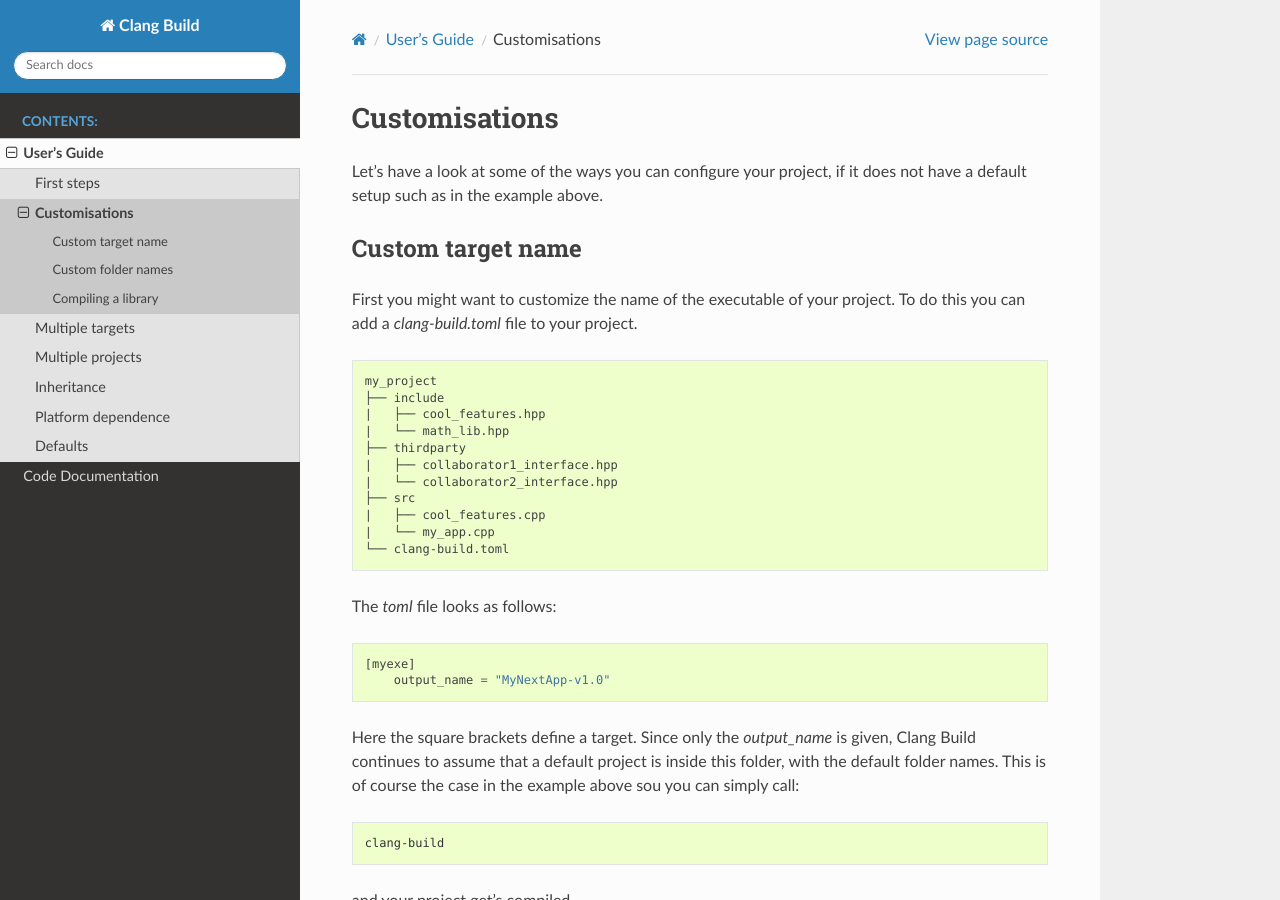
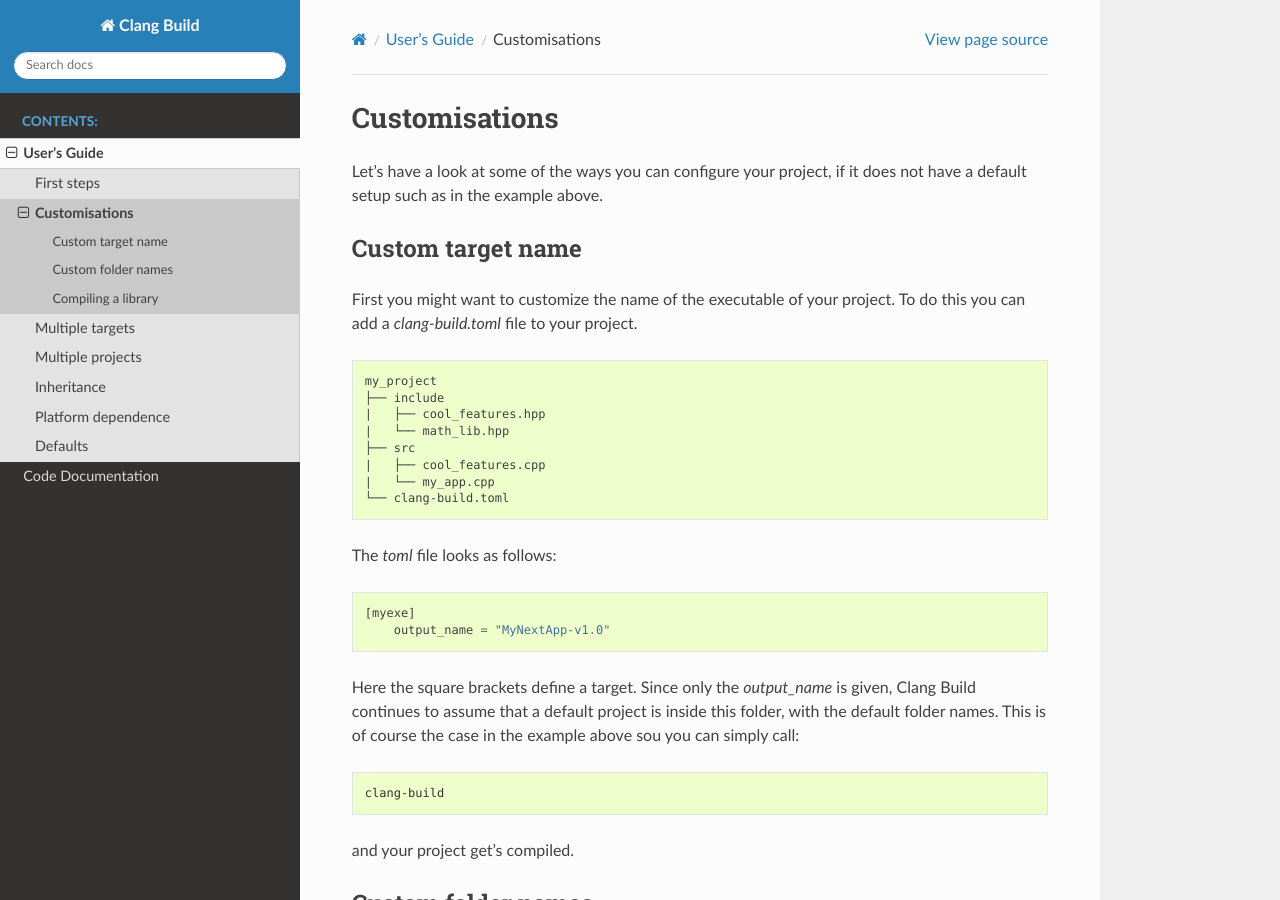
Before and after one commit to Trick-17/clang-build, a Sphinx documentation site: the page built from docs/user_guide/customisations.rst, in a window 1280 px wide and 900 px high. Built offline with Sphinx 7.4.7 and the Read the Docs theme 2.0.0, drawn with Linux system fonts in a browser that asks for light colours.

Commit message:
Removed "thirdparty" folder from trees in docs.

```diff
--- a/docs/user_guide/customisations.rst
+++ b/docs/user_guide/customisations.rst
@@ -16,9 +16,6 @@
     ├── include
     |   ├── cool_features.hpp
     |   └── math_lib.hpp
-    ├── thirdparty
-    |   ├── collaborator1_interface.hpp
-    |   └── collaborator2_interface.hpp
     ├── src
     |   ├── cool_features.cpp
     |   └── my_app.cpp
--- a/docs/user_guide/first_steps.rst
+++ b/docs/user_guide/first_steps.rst
@@ -30,9 +30,6 @@
     ├── include
     |   ├── cool_features.hpp
     |   └── math_lib.hpp
-    ├── thirdparty
-    |   ├── collaborator1_interface.hpp
-    |   └── collaborator2_interface.hpp
     └── src
         ├── cool_features.cpp
         └── my_app.cpp
--- a/docs/user_guide/multiple_targets.rst
+++ b/docs/user_guide/multiple_targets.rst
@@ -54,6 +54,7 @@
 
 External GitHub target
 ----------------------
+
 Maybe you have a dependency on an external library on GitHub like Eigen. In this case we can use Clang Build's
 feature to automatically download the library for you. If this is your folder structure:
 
@@ -63,9 +64,6 @@
     ├── include
     |   ├── cool_features.hpp
     |   └── math_lib.hpp
-    ├── thirdparty
-    |   ├── collaborator1_interface.hpp
-    |   └── collaborator2_interface.hpp
     ├── src
     |   ├── cool_features.cpp
     |   └── my_app.cpp
```
